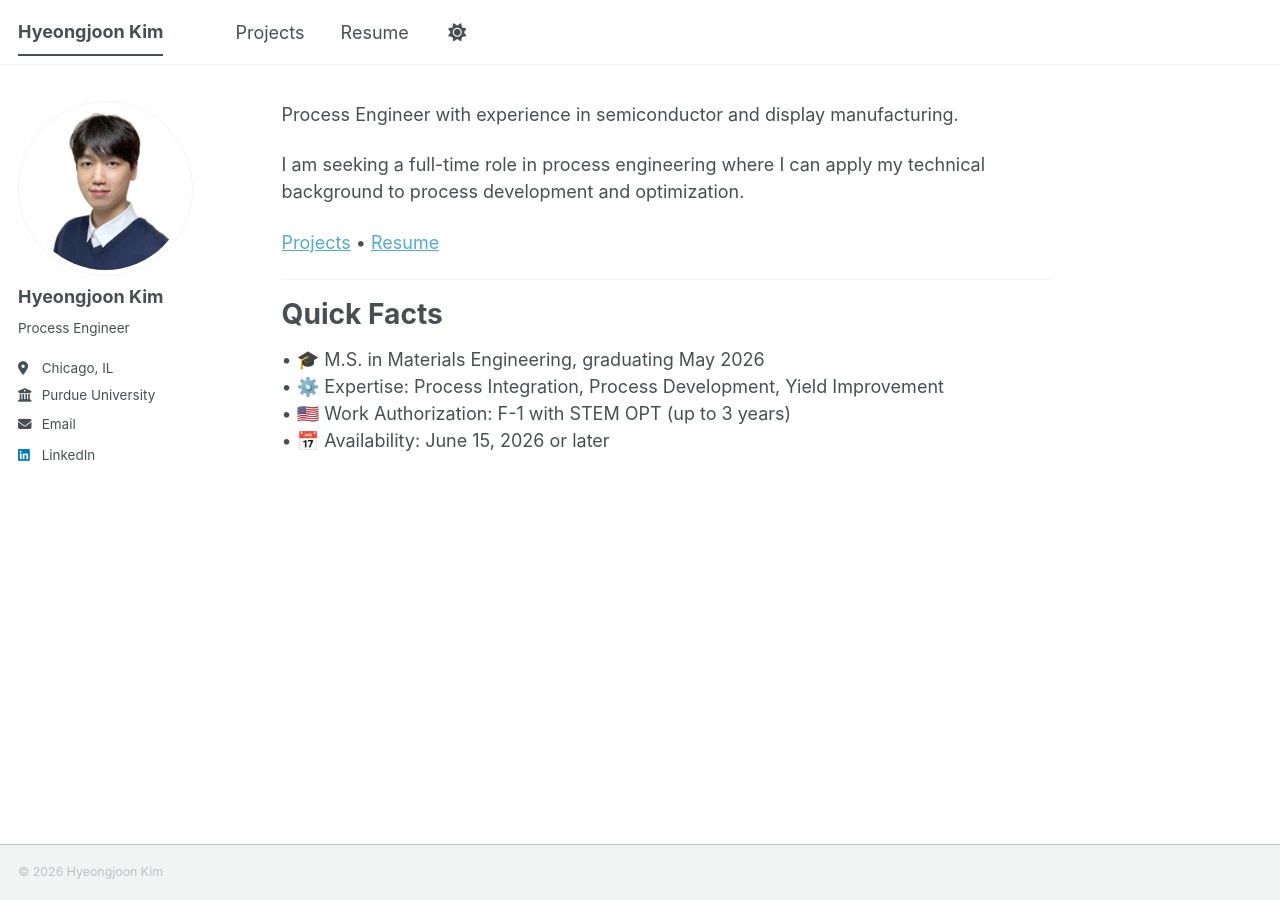
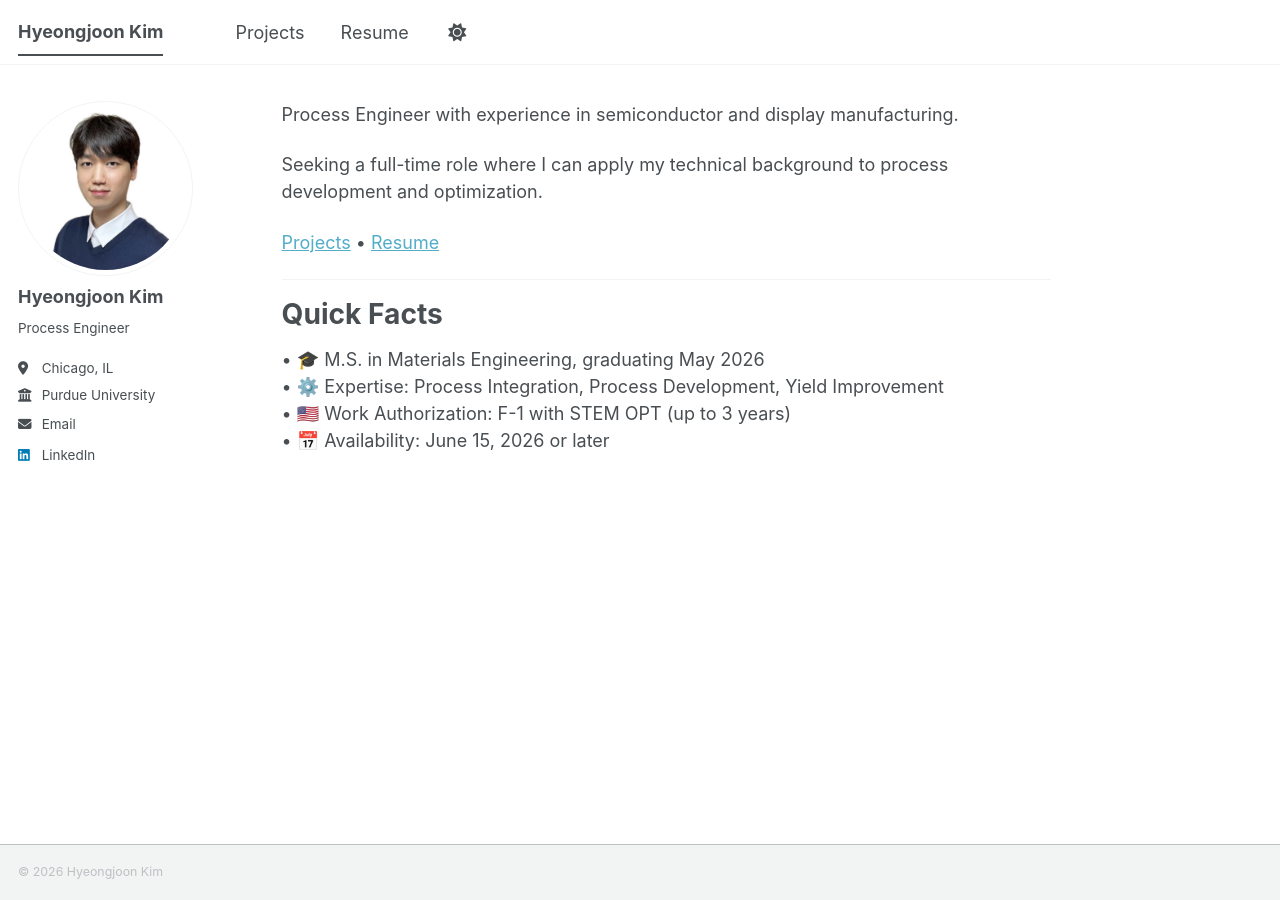
Before and after one commit to joonk1214/joonk1214.github.io, a Jekyll site: the page built from _pages/about.md, in a window 1280 px wide. Built offline with Jekyll 4.4.1, drawn with Linux system fonts in a browser that asks for light colours; a script bundle is joined from its source files by our own code; library files that are not in the unit come from our copies.

Commit message:
Update about.md

```diff
--- a/_pages/about.md
+++ b/_pages/about.md
@@ -8,7 +8,7 @@ redirect_from:
 
 Process Engineer with experience in semiconductor and display manufacturing.
 
-I am seeking a full-time role in process engineering where I can apply my technical background to process development and optimization.
+Seeking a full-time role where I can apply my technical background to process development and optimization.
 
 [Projects](/portfolio/) • [Resume](/resume/)
 
```
